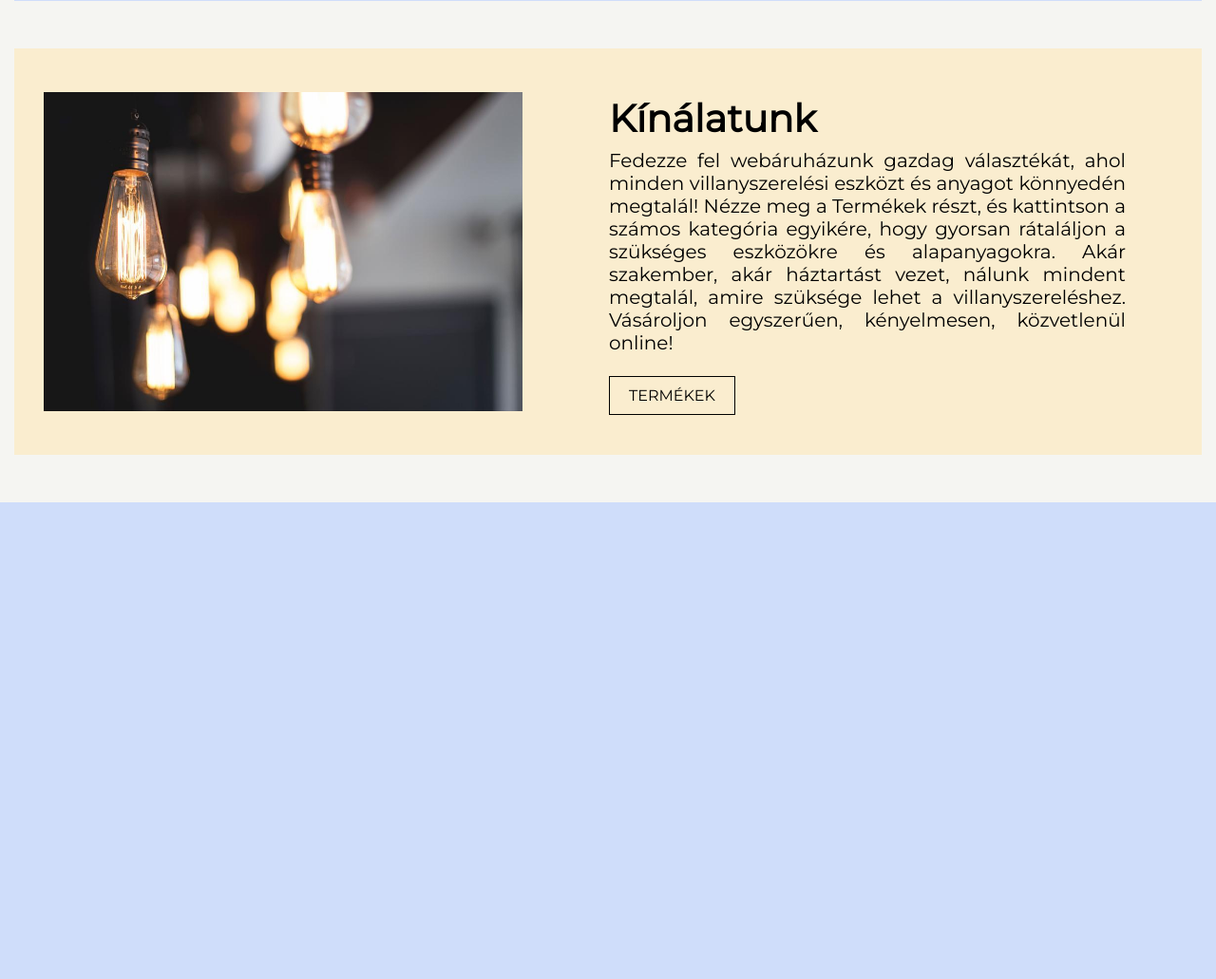
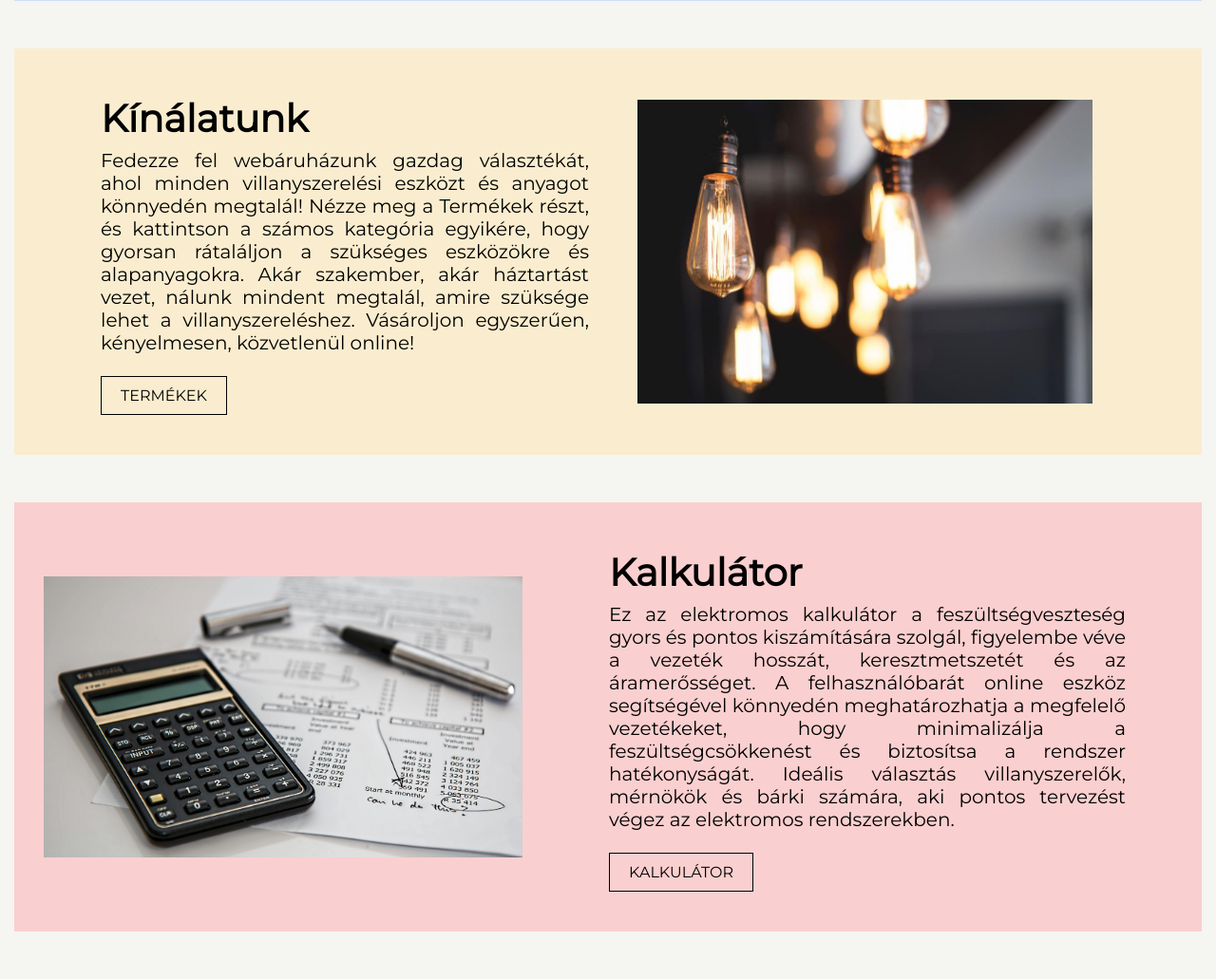
Before and after one commit to halasim2005/vizsgaremek, a PHP site: page /fooldal.php in a window 1280 px wide. Shown: the part 619-1650 px from the top of the page at 95% size. Before the commit the page ends 1148 px from the top, so only its background shows below. Run offline with PHP 8.4, Linux system fonts and the light colour scheme.

Commit message:
fooldal folyt

```diff
--- a/fooldal.php
+++ b/fooldal.php
@@ -44,13 +44,29 @@ header("Pragma: no-cache");
     <div class="termekekDiv">
         <table>
             <tr>
-                <td width="50%">
-                    <img width="85%" src="./képek/izzok.jpg" alt="Izzók">
-                </td>
+
                 <td width="50%" class="fooldalTableTd">
                     <h1 class="fooldalDivSzovegCim">Kínálatunk</h1>
                     <h5 class="fooldalDivSzoveg">Fedezze fel webáruházunk gazdag választékát, ahol minden villanyszerelési eszközt és anyagot könnyedén megtalál! Nézze meg a Termékek részt, és kattintson a számos kategória egyikére, hogy gyorsan rátaláljon a szükséges eszközökre és alapanyagokra. Akár szakember, akár háztartást vezet, nálunk mindent megtalál, amire szüksége lehet a villanyszereléshez. Vásároljon egyszerűen, kényelmesen, közvetlenül online!</h5>
                     <br><a href="./termekek.php" class="fooldalDivButton">TERMÉKEK</a>
+                </td>
+                <td width="50%">
+                    <img width="85%" src="./képek/izzok.jpg" alt="Izzók">
+                </td>
+            </tr>
+        </table>
+    </div>
+
+    <div class="kalkulatorDiv">
+        <table>
+            <tr>
+                <td width="50%">
+                    <img width="85%" src="./képek/kalkulator.jpeg" alt="Izzók">
+                </td>
+                <td width="50%" class="fooldalTableTd">
+                    <h1 class="fooldalDivSzovegCim">Kalkulátor</h1>
+                    <h5 class="fooldalDivSzoveg">Ez az elektromos kalkulátor a feszültségveszteség gyors és pontos kiszámítására szolgál, figyelembe véve a vezeték hosszát, keresztmetszetét és az áramerősséget. A felhasználóbarát online eszköz segítségével könnyedén meghatározhatja a megfelelő vezetékeket, hogy minimalizálja a feszültségcsökkenést és biztosítsa a rendszer hatékonyságát. Ideális választás villanyszerelők, mérnökök és bárki számára, aki pontos tervezést végez az elektromos rendszerekben.</h5>
+                    <br><a href="./kalkulator.php" class="kalkDivButton">KALKULÁTOR</a>
                 </td>
             </tr>
         </table>
--- a/style/style.css
+++ b/style/style.css
@@ -276,6 +276,15 @@ body {
     background-color:  #faedcf;
     padding: 30px;
     font-family: 'Montserrat';
+    padding-left: 90px;
+}
+
+.kalkulatorDiv{
+    max-width: 1250px;
+    margin: 50px auto;
+    background-color:  #facfcf;
+    padding: 30px;
+    font-family: 'Montserrat';
 }
 
 .fooldalDivButton{
@@ -296,3 +305,22 @@ body {
     color: rgb(255, 255, 255);
     text-decoration: none;
 }
+
+.kalkDivButton{
+    border: 1px solid black;
+    padding: 10px;
+    padding-left: 20px;
+    padding-right: 20px;
+    color:black;
+    text-decoration: none;
+}
+
+.kalkDivButton:hover{
+    border: 1px solid rgb(250, 146, 71);
+    background-color: rgb(250, 146, 71);
+    padding: 10px;
+    padding-left: 20px;
+    padding-right: 20px;
+    color: rgb(255, 255, 255);
+    text-decoration: none;
+}
```
Also changed, not shown: képek/kalkulator.jpeg (added).
